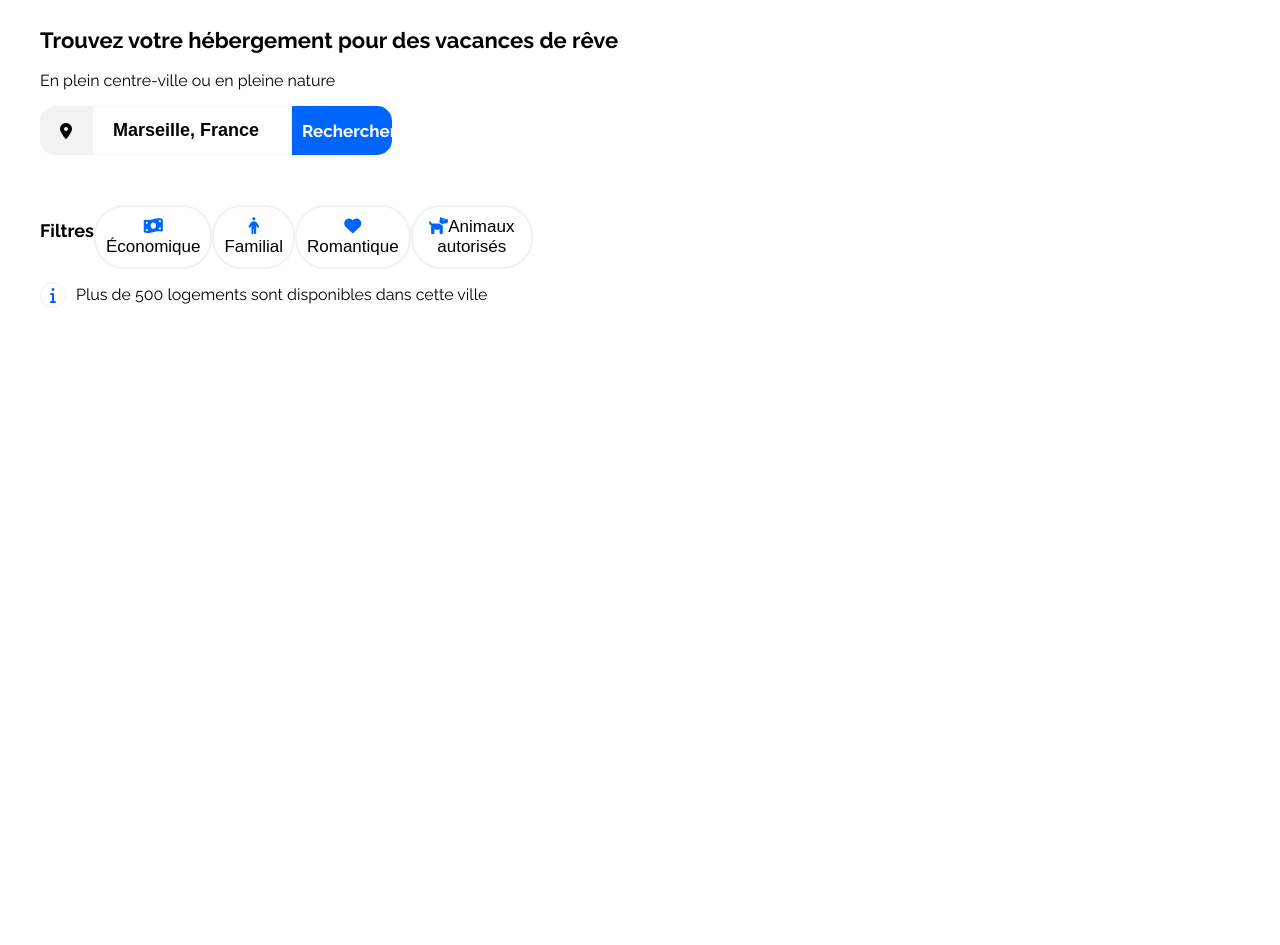
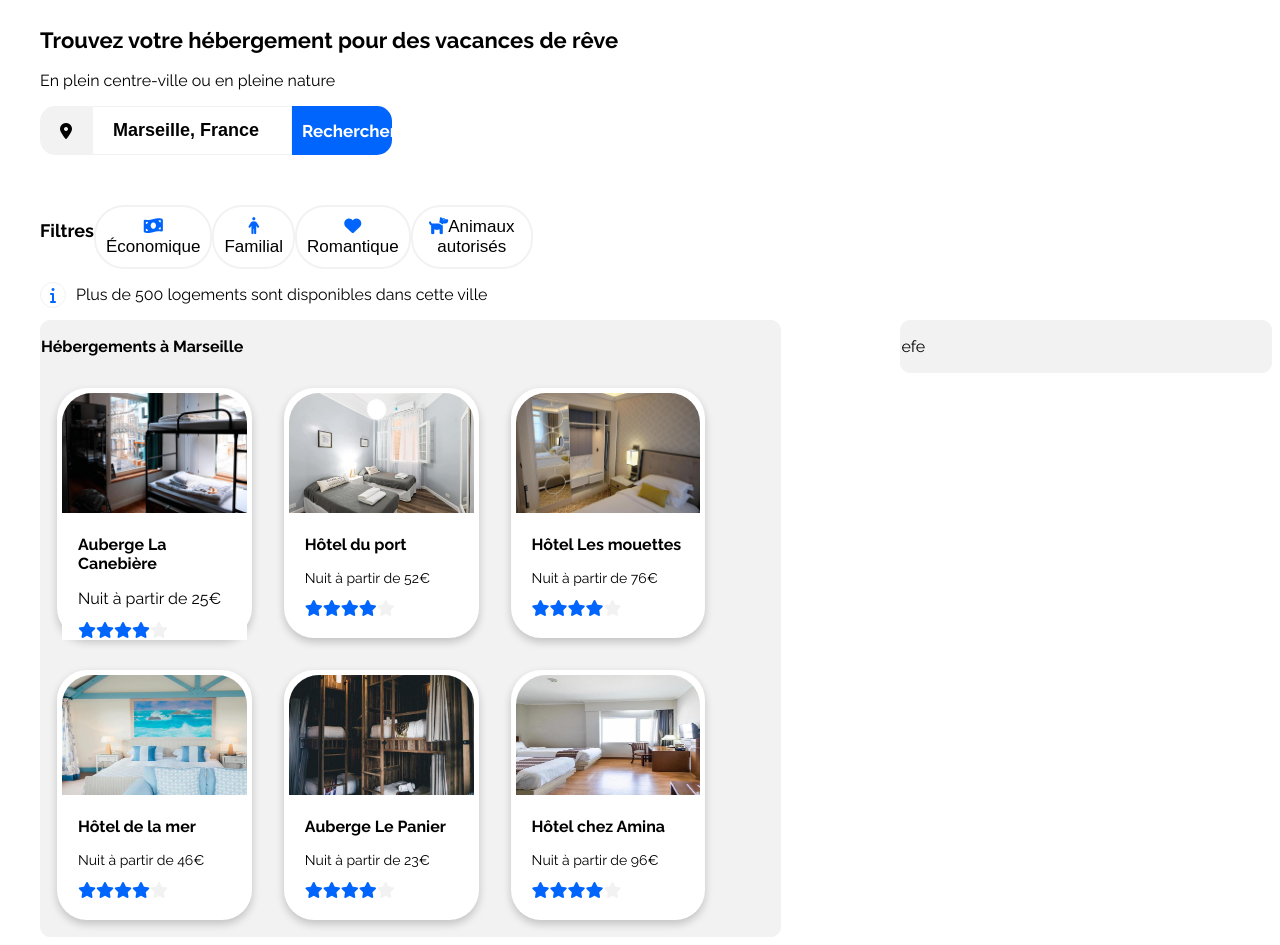
Before and after one commit to TristanMauer/Projet-2-OC, a plain HTML site: page index.html in a window 1280 px wide. Shown: the part 72-1017 px from the top of the page. Before the commit the page ends 800 px from the top, so only its background shows below. Drawn offline with Linux system fonts and the light colour scheme.

Commit message:
ajout case hébergements

```diff
--- a/css/style.css
+++ b/css/style.css
@@ -11,6 +11,9 @@ h1{
 h2{
   font-size: 18px;
 
+}
+h3{
+  font-size:16px ;
 }
 p{
   font-size: 16px;
@@ -125,3 +128,61 @@ button:hover{
 .p-information{
   margin-left: 10px;
 }
+/* Hébergements*/
+.conteneur-box-gris{
+  display: flex;
+  flex-direction: row;
+  justify-content: space-between;
+}
+.box-gris p{
+  font-size: 14px;
+}
+.box-gris{
+  border-radius: 10px;
+  border: #F2F2F2 solid 1px;
+  width: 60%;
+  height: 30%;
+  background-color: #F2F2F2;
+
+ }
+ .box-gris2{
+  border-radius: 10px;
+  border: #F2F2F2 solid 1px;
+  width: 30%;
+  height: 30%;
+  background-color: #F2F2F2;
+ }
+.flex-card{
+  flex-direction: row;
+  display: flex;
+  flex-wrap: wrap;
+}
+.card {
+width: 25%;
+height: 15em;
+  box-shadow: 0 4px 8px 0 rgba(0,0,0,0.2);
+  transition: 0.3s;
+  border-radius: 30px 30px 30px 30px;
+  padding: 5px;
+  background: white;
+  margin: 1em;
+}
+.card img{
+  border-radius: 30px 30px 0px 0px;
+  width: 100%;
+  height: 120px;
+  object-fit: fit;
+  object-position: top;
+}
+.container {
+  padding: 2px 16px;
+  background-color: white;
+  margin: 0px;
+}
+.étoile{
+  display: flex;
+  flex-direction: row;
+}
+.étoile-vide{
+  color: #F2F2F2;
+}
--- a/index.html
+++ b/index.html
@@ -2,6 +2,7 @@
 <html lang="fr">
 
 <head>
+    <title>Booki</title>
     <meta charset="utf-8" >
 <link href="css/style.css" rel="stylesheet" >
 <link rel="preconnect" href="https://fonts.googleapis.com">
@@ -24,7 +25,7 @@
      <h1>Trouvez votre hébergement pour des vacances de rêve</h1>
         <p>En plein centre-ville ou en pleine nature</p>
 
-        <form method="get" action="" class="recherche-barre">
+        <form method="get" action="#" class="recherche-barre">
             <div class="formulaire">
             <div class="icon-map">
                 <i class="fa-solid fa-location-dot"></i>
@@ -39,7 +40,7 @@
     <section>
         <div class="conteneur-filtres">
         <div class="filtres">
-        <h2>Filtres<h2>
+        <h2>Filtres</h2>
        </div>
         <div class="bouton-filtre">
         <button><i class="fa-solid fa-money-bill-wave"></i> Économique </button>
@@ -54,7 +55,6 @@
         <button> <i class="fa-solid fa-dog"></i>Animaux autorisés</button>
      </div>
     </div>
-</div>
 <div class="information">
     <div class="icone-info">
     <i class="fa-solid fa-info"></i>
@@ -64,6 +64,110 @@
 </div>
 </div>
      </section>
+     <main>
+        <div class="conteneur-box-gris">
+        <div class="box-gris">
+            <h3>Hébergements à Marseille</h3>
+        <div class="flex-card">
+            <div class="card  ">
+                <img src="images/hebergements/4_small/marcus-loke-WQJvWU_HZFo-unsplash.jpg" alt="photo du logements" style="width:100%">
+                <div class="container">
+                  <h3>Auberge La Canebière</h3>
+                  <div class="p-cards"><p4>Nuit à partir de 25€</p></div>
+                <div class="étoile">
+                <i class="fa-solid fa-star"></i>
+                <i class="fa-solid fa-star"></i>
+                <i class="fa-solid fa-star"></i>
+                <i class="fa-solid fa-star"></i>
+                <i class="fa-solid fa-star étoile-vide"></i>
+              </div>
+            </div>
+    </div>
+        <div class="card">
+            <img src="images/hebergements/4_small/fred-kleber-gTbaxaVLvsg-unsplash.jpg" alt="photo du logements" style="width:100%">
+            <div class="container">
+              <h3>Hôtel du port</h3>
+              <div class="p-cards"><p>Nuit à partir de 52€</p></div>
+            <div class="étoile">
+            <i class="fa-solid fa-star"></i>
+            <i class="fa-solid fa-star"></i>
+            <i class="fa-solid fa-star"></i>
+            <i class="fa-solid fa-star"></i>
+            <i class="fa-solid fa-star étoile-vide"></i>
+          </div>
+        </div>
+    </div>
+
+    <div class="card">
+        <img src="images/hebergements/4_small/reisetopia-B8WIgxA_PFU-unsplash.jpg" alt="photo du logements" style="width:100%">
+        <div class="container">
+          <h3>Hôtel Les mouettes</h3>
+        <p>Nuit à partir de 76€</p>
+        <div class="étoile">
+        <i class="fa-solid fa-star"></i>
+        <i class="fa-solid fa-star"></i>
+        <i class="fa-solid fa-star"></i>
+        <i class="fa-solid fa-star"></i>
+        <i class="fa-solid fa-star étoile-vide"></i>
+      </div>
+    </div>
+</div>
+<div class="card" >
+    <img src="images/hebergements/4_small/annie-spratt-Eg1qcIitAuA-unsplash.jpg" alt="photo du logements" style="width:100%">
+    <div class="container">
+      <h3>Hôtel de la mer</h3>
+    <p>Nuit à partir de 46€</p>
+    <div class="étoile">
+    <i class="fa-solid fa-star"></i>
+    <i class="fa-solid fa-star"></i>
+    <i class="fa-solid fa-star"></i>
+    <i class="fa-solid fa-star"></i>
+    <i class="fa-solid fa-star étoile-vide"></i>
+  </div>
+</div>
+</div>
+<div class="card">
+    <img src="images/hebergements/4_small/nicate-lee-kT-ZyaiwBe0-unsplash.jpg" alt="photo du logements" style="width:100%">
+    <div class="container">
+      <h3>Auberge Le Panier</h3>
+        <p>Nuit à partir de 23€</p>
+    <div class="étoile">
+    <i class="fa-solid fa-star"></i>
+    <i class="fa-solid fa-star"></i>
+    <i class="fa-solid fa-star"></i>
+    <i class="fa-solid fa-star"></i>
+    <i class="fa-solid fa-star étoile-vide"></i>
+  </div>
+</div>
+</div>
+<div class="card">
+    <img src="images/hebergements/4_small/febrian-zakaria-M6S1WvfW68A-unsplash.jpg" alt="photo du logements" style="width:100%">
+    <div class="container">
+      <h3>Hôtel chez Amina</h3>
+      <p>Nuit à partir de 96€</p>
+    <div class="étoile">
+    <i class="fa-solid fa-star"></i>
+    <i class="fa-solid fa-star"></i>
+    <i class="fa-solid fa-star"></i>
+    <i class="fa-solid fa-star"></i>
+    <i class="fa-solid fa-star étoile-vide"></i>
+  </div></div>
+        </div>
+    </div>
+</div><div class="box-gris2">
+    <p>efe</p>
+</div>
+
+   </div>
+
+
+
+
+
+
+
+
+    </main>
 
 
 
```
